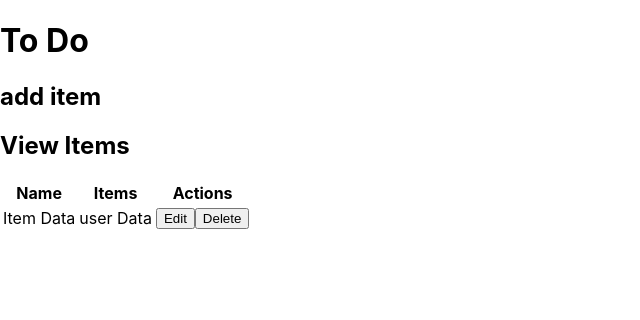
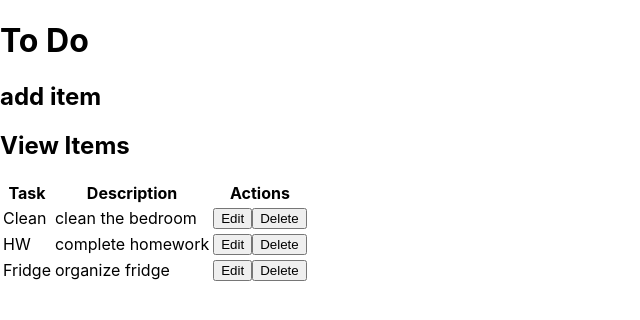
Before and after one commit to ronnie-rios/To-Do, a React (Create React App) app: page / in a window 1280 px wide. Shown: the top 320 px of the page, without its empty margins (0-640 px from the left). Built offline with nearby package versions, Linux system fonts and the light colour scheme.

Commit message:
passeddummy data into usertable and props'

```diff
--- a/src/App.js
+++ b/src/App.js
@@ -1,7 +1,15 @@
-import React from 'react'
+import React, {useState} from 'react'
 import UserTable from './tables/UserTable'
 
 const App = () => {
+  const itemData = [
+    {id: 1, title: 'Clean', action: 'clean the bedroom'},
+    {id: 2, title: 'HW', action: 'complete homework'},
+    {id: 3, title: 'Fridge', action: 'organize fridge'},
+  ]
+
+  const [items, setItems ] = useState(itemData);
+
   return (
     <div className="container">
       <h1>To Do</h1>
@@ -12,7 +20,7 @@ const App = () => {
       </div>
       <div className="flex-large">
         <h2>View Items</h2>
-        <UserTable />
+        <UserTable items={items}/>
       </div>
     </div>
   )
--- a/src/tables/UserTable.js
+++ b/src/tables/UserTable.js
@@ -1,25 +1,33 @@
 import React from 'react'
 
-const UserTable = () => {
-    return (
+const UserTable = (props) => (
   <table>
     <thead>
-               <th>Name</th>
-               <th>Items</th>
+      <tr>
+        <th>Task</th>
+        <th>Description</th>
         <th>Actions</th>
+      </tr>
     </thead>
     <tbody>
-               <tr>
-                   <td>Item Data</td>
-                   <td>user Data</td>
+      {props.items.length > 0 ? (
+        props.items.map((item) => (
+          <tr key={item.id}>
+            <td>{item.title}</td>
+            <td>{item.action}</td>
             <td>
-                       <button className="button">Edit</button>
-                       <button className="button">Delete</button>
+              <button className="button muted-button">Edit</button>
+              <button className="button muted-button">Delete</button>
             </td>
           </tr>
+        ))
+      ) : (
+        <tr>
+          <td colSpan={3}>Nothing today</td>
+        </tr>
+      )}
     </tbody>
   </table>
 )
-}
 
 export default UserTable
```
Lines whose indentation alone changed are shown as unchanged.
